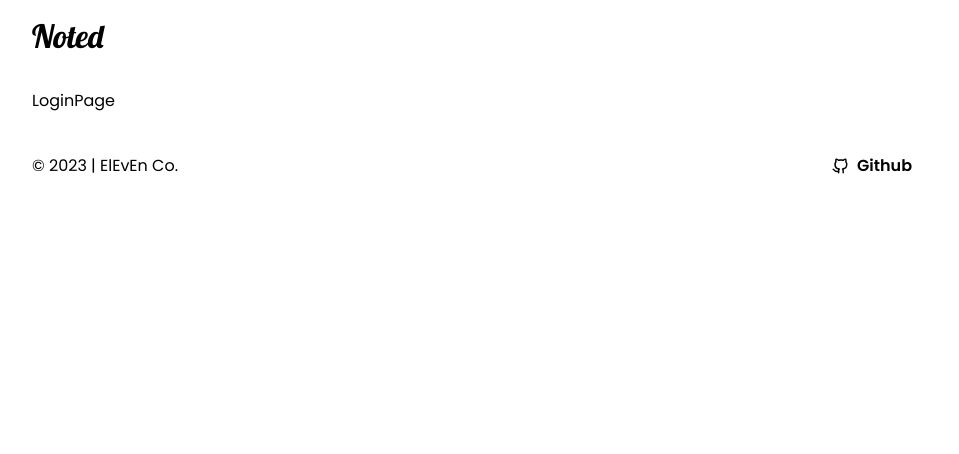
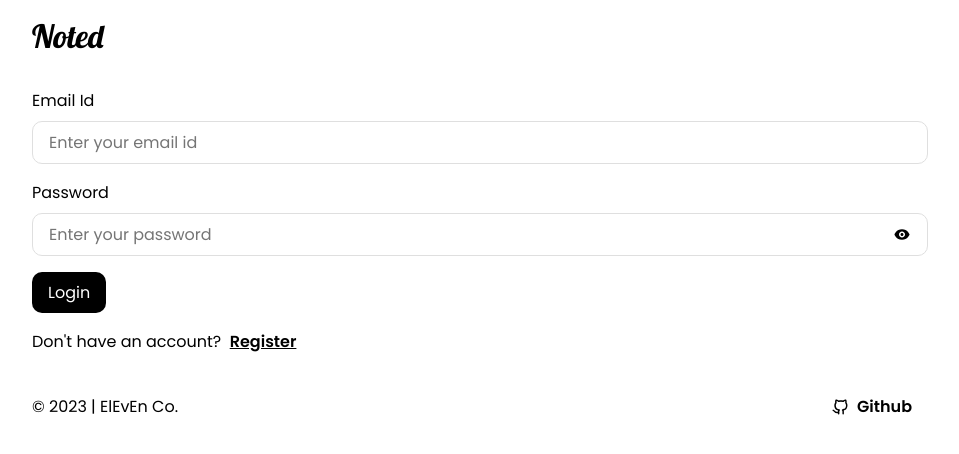
Before and after one commit to prajeshElEvEn/noted, a React (Create React App) app in the folder frontend/: page /login in a window 1280 px wide. Shown: the top 454 px of the page, without its empty margins (160-1119 px from the left). Built offline with nearby package versions, Linux system fonts and the light colour scheme.

Commit message:
removed userdash page

```diff
--- a/frontend/src/App.js
+++ b/frontend/src/App.js
@@ -9,7 +9,6 @@ import ExploreNotes from './pages/ExploreNotes';
 import CreateNote from './pages/CreateNote';
 import AboutPage from './pages/AboutPage';
 import ContactPage from './pages/ContactPage';
-import UserDashboard from './pages/UserDashboard';
 import { ToastContainer } from 'react-toastify'
 import 'react-toastify/dist/ReactToastify.css';
 
@@ -25,7 +24,6 @@ function App() {
         <Route path="/profile" element={<CreateNote />} />
         <Route path="/about" element={<AboutPage />} />
         <Route path="/contact" element={<ContactPage />} />
-        <Route path="/dashboard" element={<UserDashboard />} />
       </Routes>
       <ToastContainer />
       <Footer />
--- a/frontend/src/components/Header.js
+++ b/frontend/src/components/Header.js
@@ -2,8 +2,9 @@ import React from 'react'
 import { Link } from 'react-router-dom'
 import Login from '../assets/svg/login.svg'
 import Register from '../assets/svg/register.svg'
+// import { slide as Menu } from 'react-burger-menu'
 
-const Header = ({ choice }) => {
+const Header = ({ choice, user }) => {
     return (
         <div className='nav-container'>
             <nav>
@@ -29,6 +30,13 @@ const Header = ({ choice }) => {
                                 <Link to={'/about'} className='nav-item'>
                                     Know More
                                 </Link>
+                                {
+                                    user ? (
+                                        <div className='nav-btn'>
+                                            Logout
+                                        </div>
+                                    ) : (
+                                        <>
                                             <Link to={'/login'} className='nav-btn-outline'>
                                                 <span>
                                                     Login
@@ -41,6 +49,9 @@ const Header = ({ choice }) => {
                                                 </span>
                                                 <img src={Register} alt='Register' />
                                             </Link>
+                                        </>
+                                    )
+                                }
                             </div>
                         )
                 }
--- a/frontend/src/pages/HomePage.js
+++ b/frontend/src/pages/HomePage.js
@@ -1,10 +1,22 @@
-import React from 'react'
+import React, { useState } from 'react'
 import Header from '../components/Header'
 
 const HomePage = () => {
+    const [user, setUser] = useState({
+        firstName: 'John',
+        lastName: 'Doe',
+        email: 'john@gmail.com',
+    })
+    const [formData, setFormData] = useState({
+        title: '',
+        content: '',
+    })
+
     return (
         <>
-            <Header />
+            <Header
+                user={user}
+            />
             <div className='container'>
                 HomePage
             </div>
--- a/frontend/src/pages/LoginPage.js
+++ b/frontend/src/pages/LoginPage.js
@@ -1,14 +1,114 @@
-import React from 'react'
+import React, { useState } from 'react'
 import Header from '../components/Header'
+import Show from '../assets/svg/show.svg'
+import Hide from '../assets/svg/hide.svg'
+import { toast } from 'react-toastify'
+import { Link, useNavigate } from 'react-router-dom'
 
 const LoginPage = () => {
+    const [formData, setFormData] = useState({
+        email: '',
+        password: '',
+    })
+    const [passwordVisibility, setPasswordVisibility] = useState(false)
+    const [passwordType, setPasswordType] = useState('password')
+
+    const nav = useNavigate()
+
+    const handlePasswordVisibility = () => {
+        setPasswordVisibility(!passwordVisibility)
+        if (passwordType === 'password') {
+            setPasswordType('text')
+        } else {
+            setPasswordType('password')
+        }
+    }
+
+    const onSubmit = (e) => {
+        e.preventDefault()
+        if (formData.email === '' || formData.password === '') {
+            toast.warn('Please fill in all the fields!')
+        } else {
+            toast.success('Registration Successful!')
+            console.log(formData)
+            setFormData({
+                firstName: '',
+                lastName: '',
+                email: '',
+                password: '',
+                confirmPassword: ''
+            })
+            nav('/')
+        }
+    }
+
     return (
         <>
             <Header
                 choice='register'
             />
             <div className='container'>
-                LoginPage
+                <form
+                    onSubmit={onSubmit}
+                >
+                    <div className='form-field'>
+                        <div
+                            className='label'
+                        >
+                            Email Id
+                        </div>
+                        <div className='input'>
+                            <input
+                                type='email'
+                                name='email'
+                                placeholder='Enter your email id'
+                                value={formData.email}
+                                onChange={e => setFormData({ ...formData, email: e.target.value })}
+                            />
+                        </div>
+                    </div>
+                    <div className='form-field'>
+                        <div
+                            className='label'
+                        >
+                            Password
+                        </div>
+                        <div className='input'>
+                            <input
+                                type={passwordType}
+                                name='password'
+                                placeholder='Enter your password'
+                                value={formData.password}
+                                onChange={e => setFormData({ ...formData, password: e.target.value })}
+                            />
+                            <img
+                                src={passwordVisibility ? Hide : Show}
+                                alt='Show Password'
+                                onClick={() => {
+                                    handlePasswordVisibility()
+                                }}
+                            />
+                        </div>
+                    </div>
+                    <div className='form-field'>
+                        <div className='input-btn'>
+                            <input
+                                type='submit'
+                                value='Login'
+                            />
+                        </div>
+                    </div>
+                    <div className='form-field'>
+                        <div className='label'>
+                            Don't have an account? &nbsp;
+                            <span>
+                                <Link to='/register'>
+                                    Register
+                                </Link>
+                            </span>
+                        </div>
+                    </div>
+                </form>
             </div>
         </>
     )
--- a/frontend/src/pages/RegisterPage.js
+++ b/frontend/src/pages/RegisterPage.js
@@ -170,7 +170,9 @@ const RegisterPage = () => {
                         <div className='label'>
                             Already have an account? &nbsp;
                             <span>
-                                <Link to='/login'>Login</Link>
+                                <Link to='/login'>
+                                    Login
+                                </Link>
                             </span>
                         </div>
                     </div>
--- a/frontend/src/pages/UserDashboard.js
+++ /dev/null
@@ -1,17 +0,0 @@
-import React from 'react'
-import Header from '../components/Header'
-
-const UserDashboard = () => {
-    return (
-        <>
-            <Header />
-            <div
-                className='container'
-            >
-                UserDashboard
-            </div>
-        </>
-    )
-}
-
-export default UserDashboard
```
Lines whose indentation alone changed are shown as unchanged.
